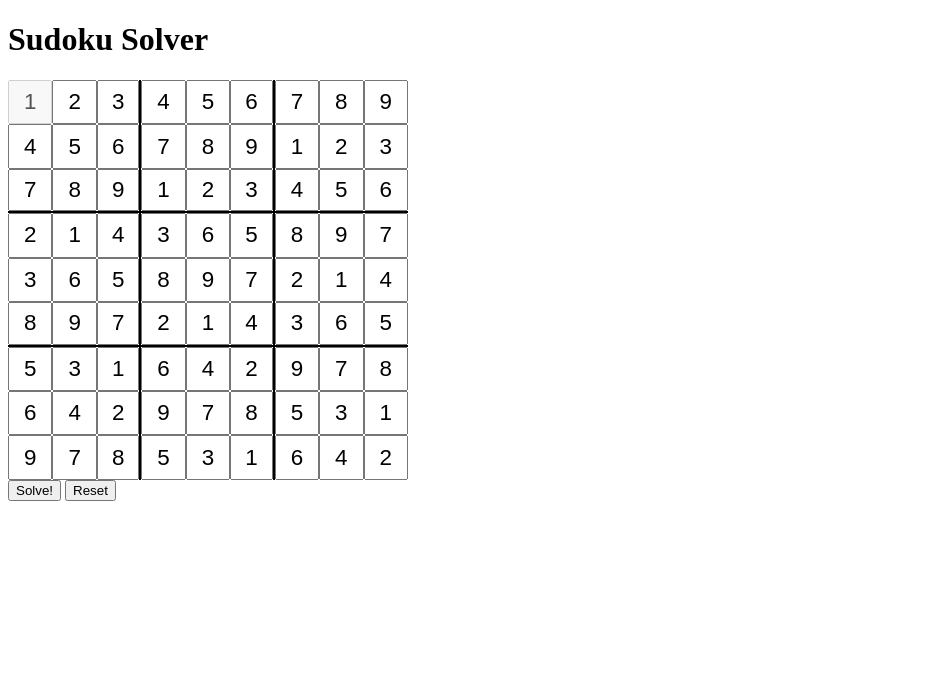
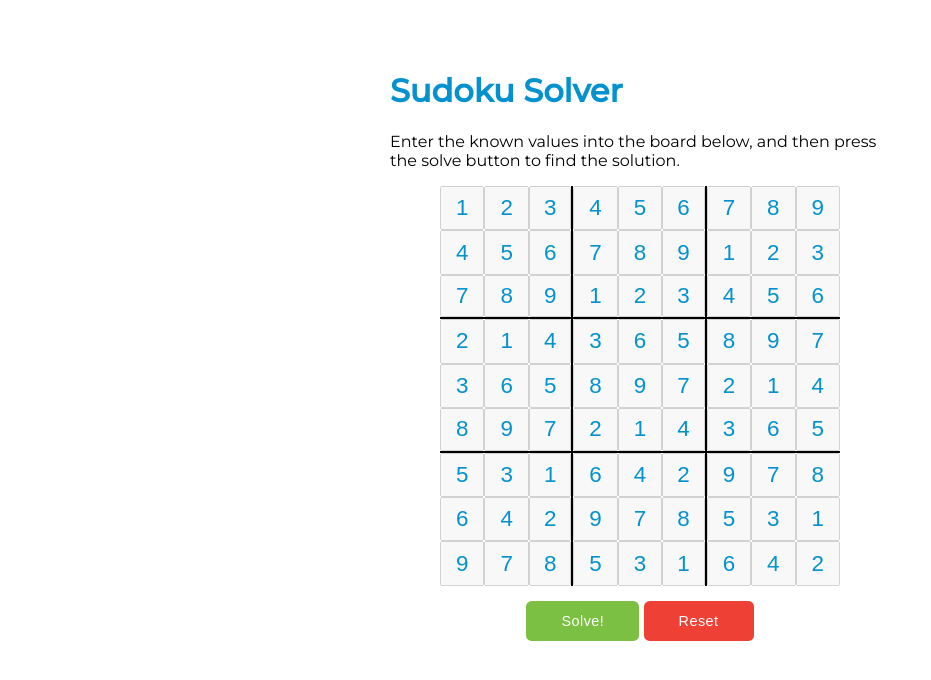
Before and after one commit to george1410/sudoku-solver, a plain HTML site: page index.html in a window 1280 px wide. Both pictures are taken after a click on the button "Solve!". Shown: the whole page, without its empty margins (0-931 px from the left). Drawn offline with Linux system fonts and the light colour scheme.

Commit message:
made the ui a little nicer

```diff
--- a/index.html
+++ b/index.html
@@ -5,45 +5,20 @@
     <meta name="viewport" content="width=device-width, initial-scale=1.0">
     <meta http-equiv="X-UA-Compatible" content="ie=edge">
     <title>Sudoku Solver</title>
-    <style>
-        .grid-container {
-            display: grid;
-            width: 400px;
-            height: 400px;
-            grid-template-columns: 1fr 1fr 1fr 1fr 1fr 1fr 1fr 1fr 1fr;
-            grid-template-rows: 1fr 1fr 1fr 1fr 1fr 1fr 1fr 1fr 1fr;
-        }
-
-        input {
-            width: 100%;
-            height: 100%;
-            box-sizing: border-box;
-            text-align: center;
-            font-size: 1.4rem;
-        }
-
-        input:focus {
-            outline: none;
-        }
-
-        .border-right {
-            border-right: 2px solid #000000;
-        }
-
-        .border-bottom {
-            border-bottom: 2px solid #000000;
-        }
-
-        .grid-container div {
-            box-sizing: border-box;
-        }
-    </style>
+    <link rel="stylesheet" href="style.css">
 </head>
 <body>
-    <h1>Sudoku Solver</h1>
-    <div class="grid-container"></div>
-    <button id="solveButton">Solve!</button>
-    <button id="resetButton">Reset</button>
-    <script src="solver.js"></script>
+    <div class="container">
+        <div class="row">
+            <h1>Sudoku Solver</h1>
+            <p>Enter the known values into the board below, and then press the solve button to find the solution.</p>
+            <div class="grid-container"></div>
+            <div class="button-area">
+                <button id="solveButton">Solve!</button>
+                <button id="resetButton">Reset</button>
+            </div>
+        </div>
+        <script src="solver.js"></script>
+    </div>
 </body>
 </html>
--- a/solver.js
+++ b/solver.js
@@ -1,8 +1,6 @@
 const container = document.querySelector('.grid-container');
 var board, mask;
-var pos = 0;
-var xpos = 0;
-var ypos = 0;
+var pos, xpos, ypos;
 
 reset();
 
@@ -10,6 +8,8 @@ function reset() {
     while(container.firstChild) {
         container.removeChild(container.firstChild);
     }
+
+    pos = xpos = ypos = 0;
 
     for (i = 0; i < 9; i++) {
         for (j = 0; j < 9; j++) {
@@ -131,11 +131,14 @@ function isValid() {
 function fillUI() {
     let count = 0;
     let node = container.firstChild;
-    node.firstChild.setAttribute('disabled', 'true');
     while(node) {
+        node.firstChild.setAttribute('disabled', 'true');
         let x = Math.floor(count/9);
         let y = count % 9;
-        node.firstChild.value = board[x][y]
+        node.firstChild.value = board[x][y];
+        if (mask[x][y] == 0) {
+            node.firstChild.classList.add('calculated-value');
+        }
         node = node.nextSibling;
         count++;
     }
--- a/style.css
+++ b/style.css
@@ -1,9 +1,35 @@
+@import url('https://fonts.googleapis.com/css?family=Montserrat:400,500');
+
+body {
+    font-family: Montserrat, sans-serif;
+}
+
+h1 {
+    color: #0392cf;
+}
+
+.container {
+    display: flex;
+    align-items: center;
+    justify-content: center;
+    margin-top: 50px;
+}
+
 .grid-container {
+    margin: auto;
     display: grid;
     width: 400px;
     height: 400px;
     grid-template-columns: 1fr 1fr 1fr 1fr 1fr 1fr 1fr 1fr 1fr;
     grid-template-rows: 1fr 1fr 1fr 1fr 1fr 1fr 1fr 1fr 1fr;
+}
+
+.row {
+    width: 500px;
+}
+
+.calculated-value {
+    color: #0392cf;
 }
 
 input {
@@ -29,3 +55,34 @@ input:focus {
 .grid-container div {
     box-sizing: border-box;
 }
+
+.button-area {
+    text-align: center;
+    margin-top: 15px;
+}
+
+button {
+    padding: 12px 35px;
+    font-size: 0.9rem;
+    border: none;
+    border-radius: 0.35rem;
+    cursor: pointer;
+    color: #ffffff;
+    letter-spacing: 0.03rem;
+}
+
+#solveButton {
+    background: #7bc043;
+}
+
+#solveButton:hover {
+    background: #6eac3c;
+}
+
+#resetButton {
+    background: #ee4035;
+}
+
+#resetButton:hover {
+    background: #d6392f;
+}
```
